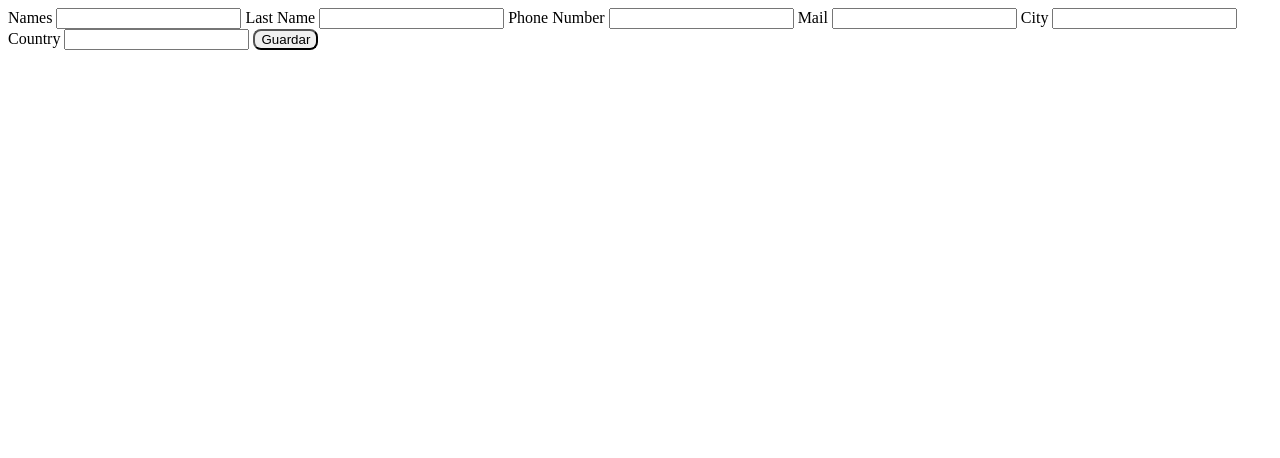
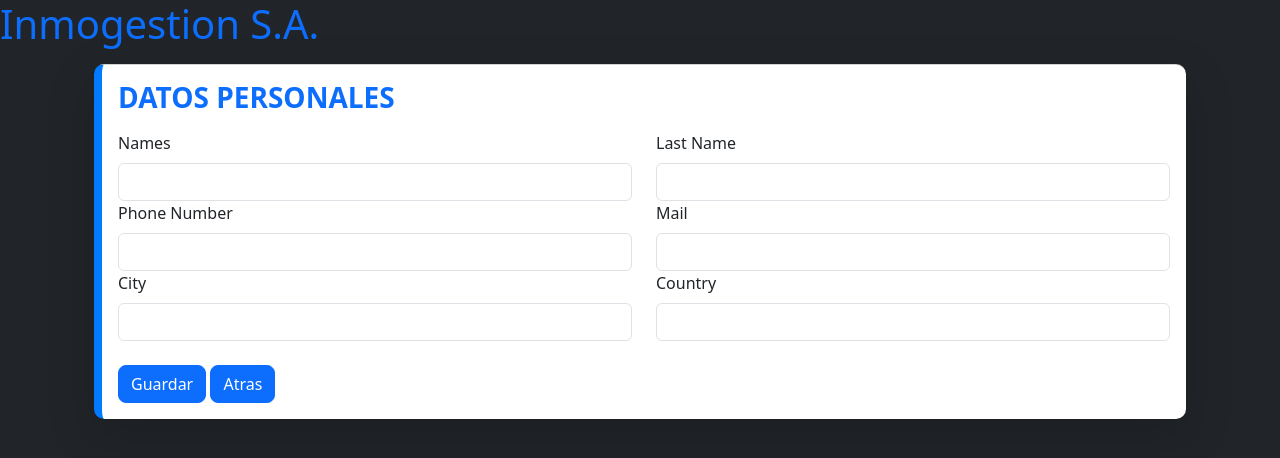
Before and after one commit to FerFerZ1985/MontgageProject, a plain HTML site: page views/contact.html in a window 1280 px wide. Drawn offline with nearby package versions, Linux system fonts and the light colour scheme.

Commit message:
cambios en views.HTML

```diff
--- a/views/contact.html
+++ b/views/contact.html
@@ -1,31 +1,60 @@
 <!DOCTYPE html>
 <html lang="en">
+
 <head>
     <meta charset="UTF-8">
     <meta name="viewport" content="width=device-width, initial-scale=1.0">
+    <link rel="stylesheet" href="../css/bootstrap-5.3.8-dist/css/bootstrap.min.css">
     <title>Inmogestion</title>
 </head>
-<body>
-    <form action="" name="fcontact" onsubmit="processContactForm (event)" target="_self" method="get">
 
-        <label for="fnames">Names</label>
-        <input type="text" id="fnames">
-        <label for="fsurname">Last Name</label>
-        <input type="text" id="fsurname">
+<body class="bg-dark">
+    <h1 class="text-primary">Inmogestion S.A.</h1>
+    <div class="container p-2">
+        <div class="card mx-3 mt-n5 shadow-lg"
+            style="border-radius: 10px; border-left: 8px #007bff solid; border-right: none; border-bottom: none;">
+            <div class="card-body">
+                <h3 class="text-primary text-uppercase fw-bolder mb-3">Datos Personales</h3>
+                <form action="" name="fcontact" onsubmit="processContactForm (event)" target="_self" method="get">
+                    <div class="row">
+                        <div class="col">
+                            <label for="fnames" class="form-label">Names</label>
+                            <input type="text" id="fnames" class="form-control">
+                        </div>
+                        <div class="col">
+                            <label for="fsurname" class="form-label">Last Name</label>
+                            <input type="text" id="fsurname" class="form-control">
+                        </div>
+                    </div>
+                    <div class="row">
+                        <div class="col">
+                            <label for="fphone" class="form-label">Phone Number</label>
+                            <input type="text" id="fphone" class="form-control">
+                        </div>
+                        <div class="col">
+                            <label for="femail" class="form-label">Mail</label>
+                            <input type="text" id="femail" class="form-control">
+                        </div>
+                    </div>
+                    <div class="row">
+                        <div class="col">
+                            <label for="fcity" class="form-label">City</label>
+                            <input type="text" id="fcity" class="form-control">
+                        </div>
+                        <div class="col">
+                            <label for="fcountry" class="form-label">Country</label>
+                            <input type="text" id="fcountry" class="form-control">
+                        </div>
+                    </div>
+                </br>
+                    <button style="border-radius: 8px" class="btn btn-primary" type="submit">Guardar</button>
+                    <button style="border-radius: 8px" class="btn btn-primary" type="button" onclick="window.location.href='../index.html'">Atras</button>
+                </form>
+            </div>
+        </div>
+    </div>
+    <script src="../js/contact.js"></script>
+    <script src="./css/bootstrap-5.3.8-dist/js/bootstrap.bundle.min.js"></script>
+</body>
 
-
-        <label for="fphone">Phone Number</label>
-        <input type="text" id="fphone">
-        <label for="femail">Mail</label>
-        <input type="text" id="femail">
-        <label for="fcity">City</label>
-        <input type="text" id="fcity">
-        <label for="fcountry">Country</label>
-        <input type="text" id="fcountry">
-
-        <button style="border-radius: 8px" type="submit">Guardar</button>
-    </form>
-
-    <script src="../js/contact.js"></script>
-</body>
 </html>
```
Also changed, not shown: index.html (+2 -2 lines).
